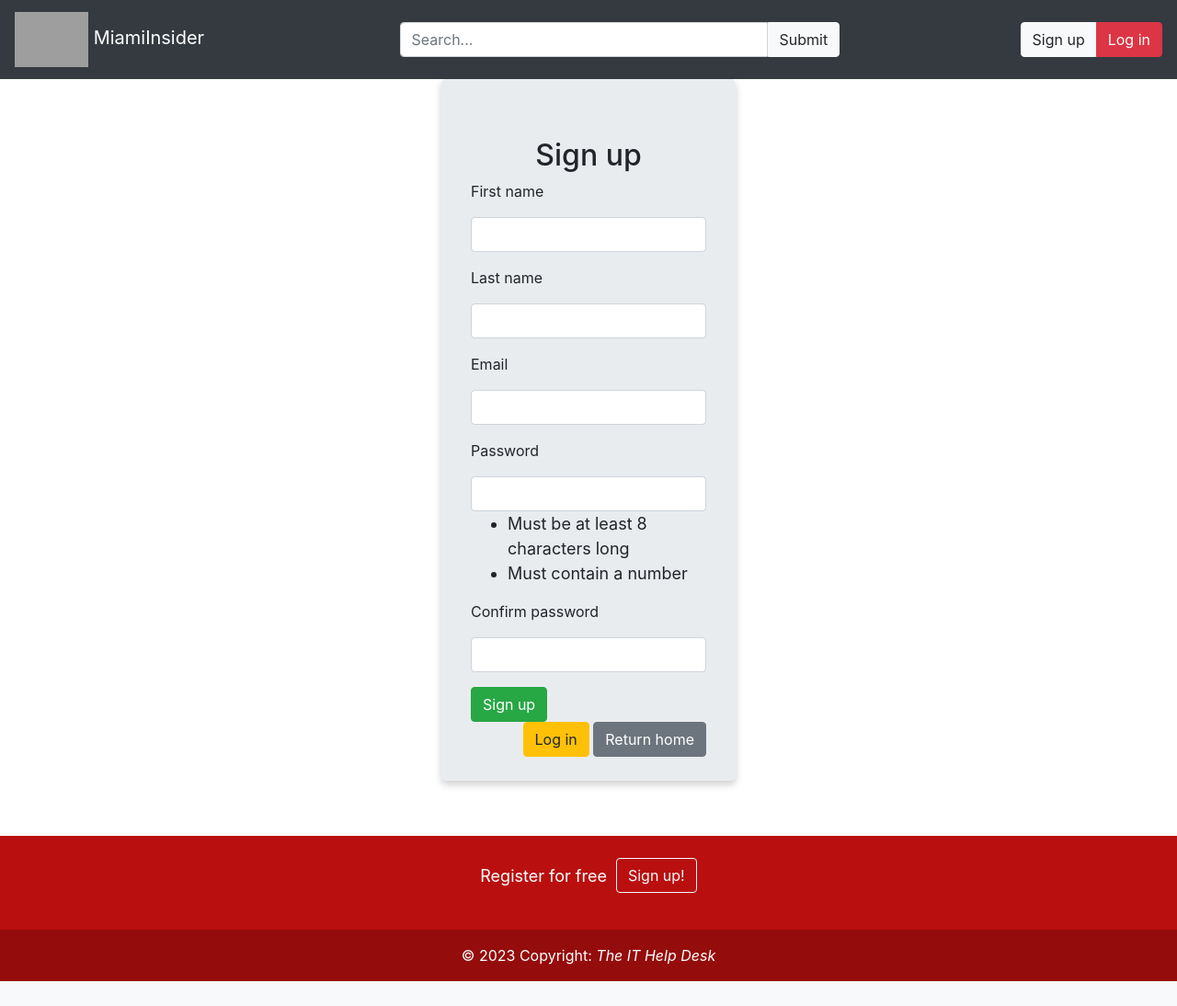
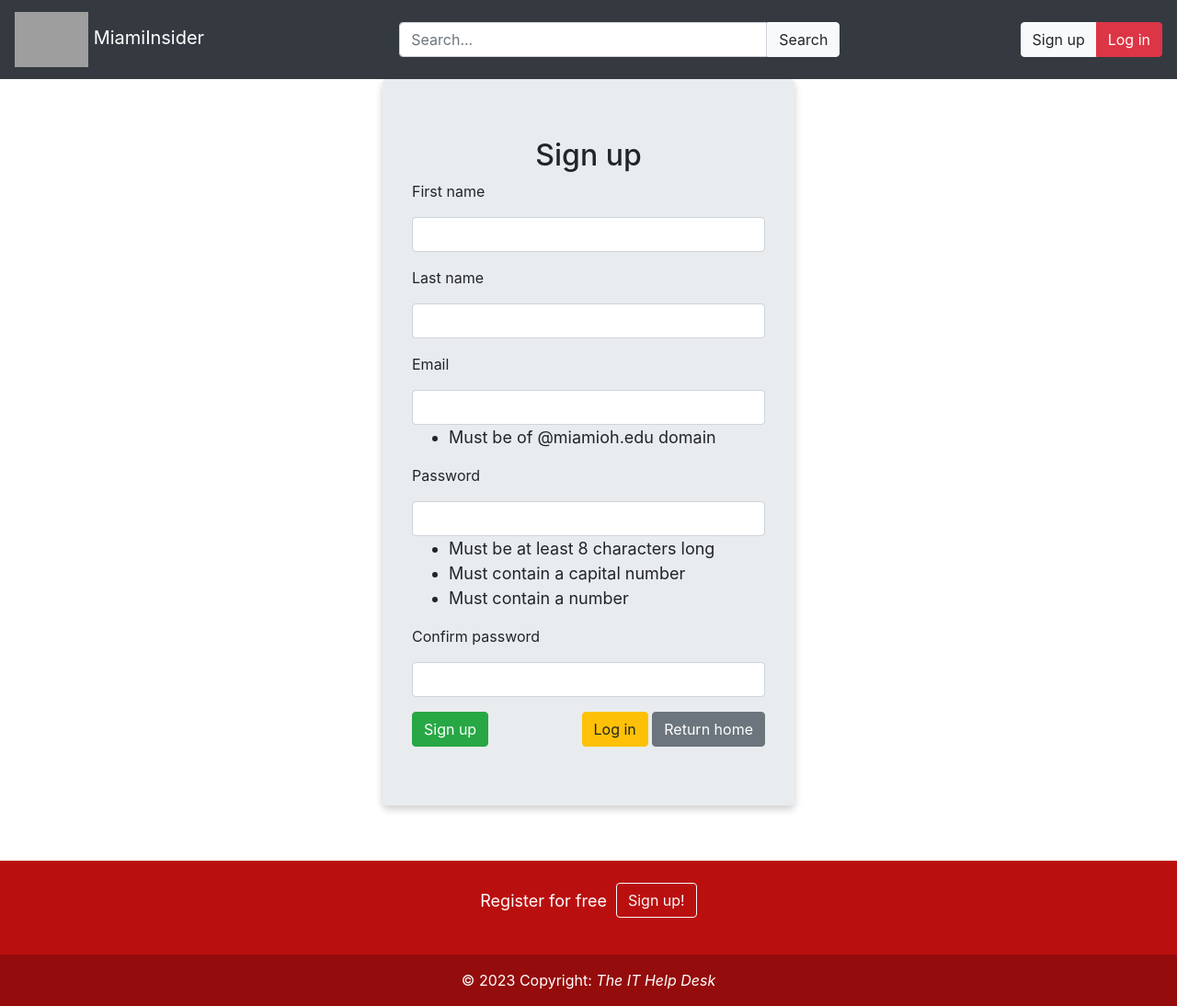
Before and after one commit to kleinjb25/MiamiInsider, a Flask app: page /register in a window 1280 px wide. Shown: the whole page at 92% size. Before the commit the page ends 1067 px from the top, so only its background shows below. Run offline with Flask 3, Linux system fonts and the light colour scheme; some libraries are stand-ins or nearby versions; grey boxes are pictures that could not be loaded.

Commit message:
Styling updates and password requirement updates

```diff
--- a/forms.py
+++ b/forms.py
@@ -82,7 +82,8 @@ class RegistrationForm(FlaskForm):
     password = PasswordField('Password', validators=[
         DataRequired(),
         Length(min=8),
-        password_contains_number
+        password_contains_number,
+        password_contains_capital
     ])
     confirm_password = PasswordField('Confirm password', validators=[
         DataRequired(),
@@ -125,7 +126,7 @@ class SearchForm(FlaskForm):
     query = StringField('Search...', validators=[
                         DataRequired(), Length(min=2)])
     sort = HiddenField('Sort Value')
-    submit = SubmitField('Submit')
+    submit = SubmitField('Search')
 
 # Form to review a location
 
--- a/static/style.css
+++ b/static/style.css
@@ -145,7 +145,7 @@ a.category-card:hover {
 div.login-body {
     margin: auto;
     margin-bottom: 60px;
-    width: 25%;
+    width: 35%;
     box-shadow: 0 4px 8px 0 rgba(0, 0, 0, 0.2);
 }
 
--- a/templates/location.html
+++ b/templates/location.html
@@ -79,7 +79,7 @@
                             {{ form.text(style="resize: none;", rows=4, cols=30, maxlength=250, placeholder="Maximum 250
                             characters (optional)") }}
 
-                            <br>{{ form.submit(class="btn btn-outline-danger") }}
+                            <br>{{ form.submit(class="btn btn-danger") }}
                         </form>
                     </div>
                 </div>
--- a/templates/register.html
+++ b/templates/register.html
@@ -28,6 +28,10 @@
                 {% for error in form.email.errors %}
                 <small class="form-text text-warn">{{error}}</small>
                 {% endfor %}
+
+                <ul>
+                    <li>Must be of @miamioh.edu domain</li>
+                </ul>
             </div>
 
             <div class="form-group">
@@ -39,6 +43,7 @@
 
                 <ul>
                     <li>Must be at least 8 characters long</li>
+                    <li>Must contain a capital number</li>
                     <li>Must contain a number</li>
                 </ul>
             </div>
```
